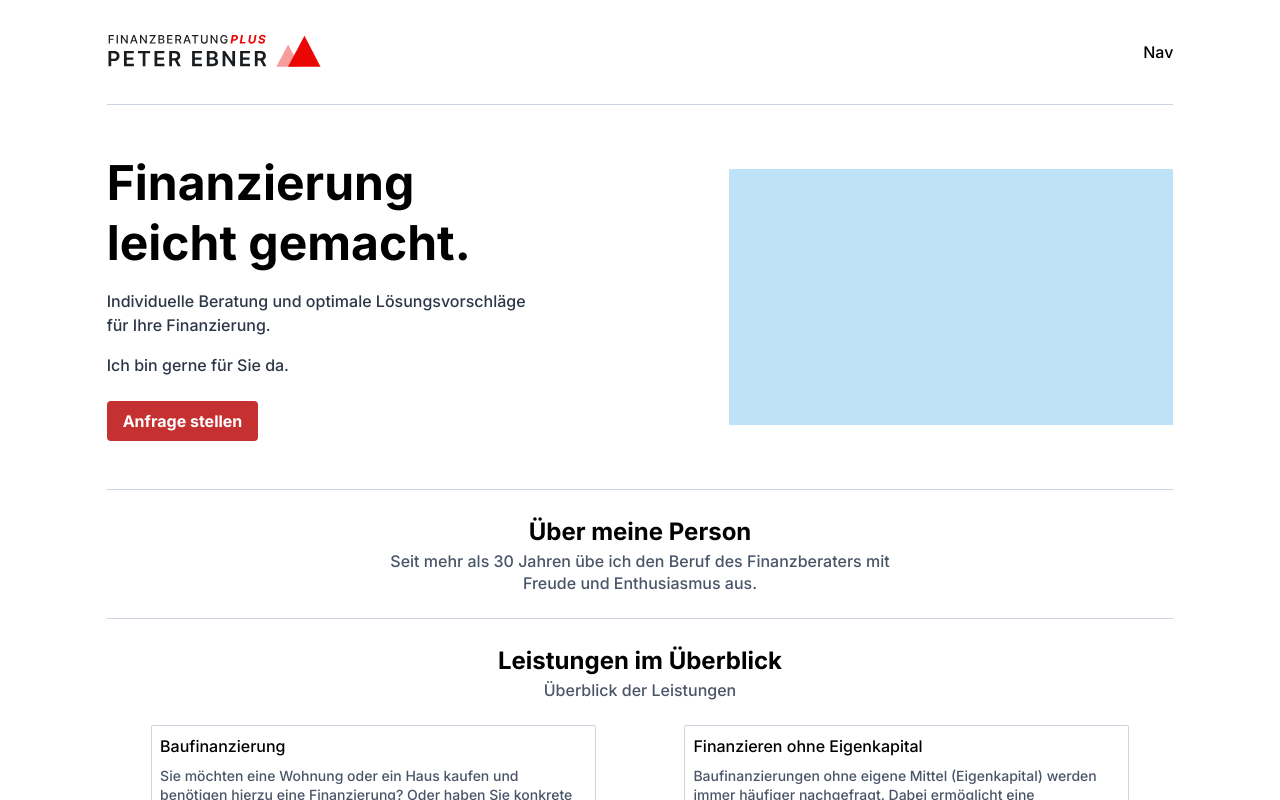
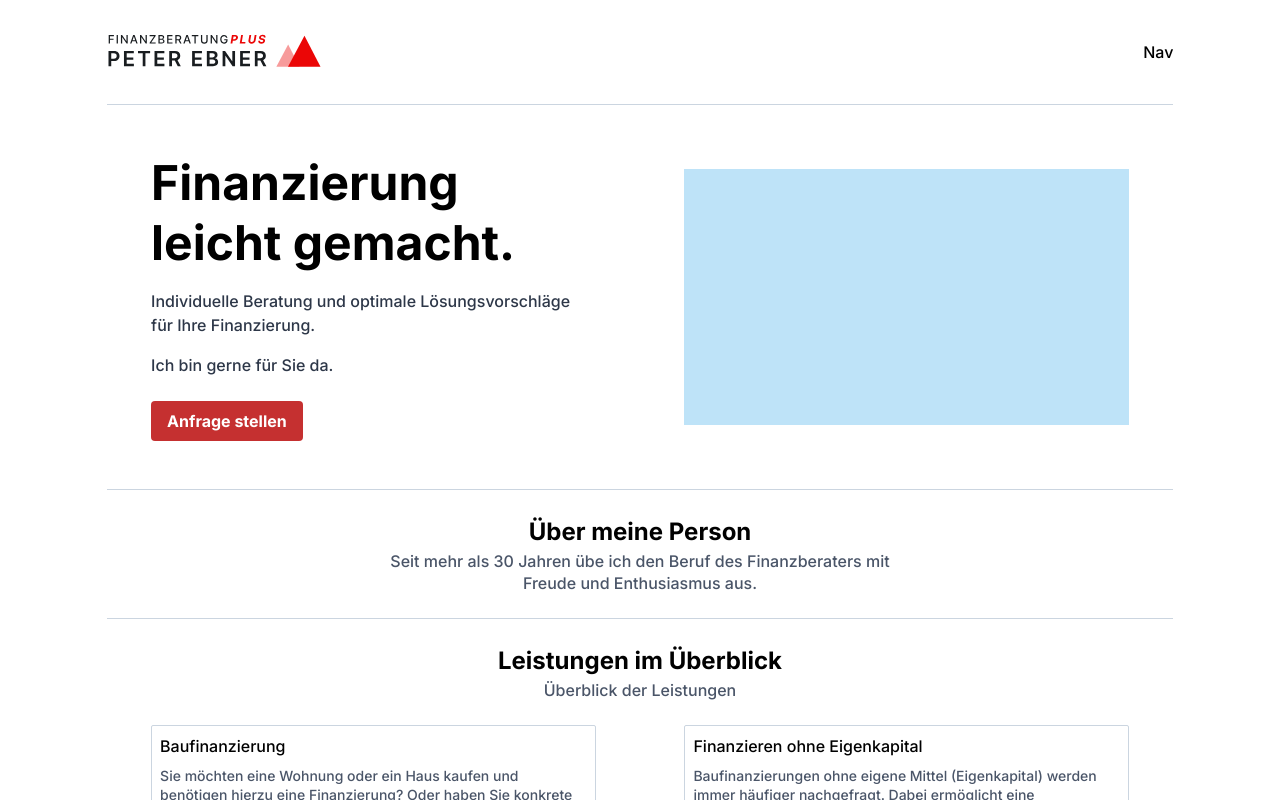
Before and after one commit to dvdptr/website-peplus, a Nuxt app: page / in a window 1280 px wide. Shown: the top 800 px of the page. Built offline with nearby package versions, Linux system fonts and the light colour scheme.

Commit message:
adjust svg width in Netzwerk component

```diff
--- a/components/Hero.vue
+++ b/components/Hero.vue
@@ -1,5 +1,5 @@
 <template>
-  <div class="border-b border-gray-400 flex py-12 justify-between items-center">
+  <div class="border-b border-gray-400 flex py-12 justify-around items-center">
     <div class="w-5/12">
       <section>
         <p class="text-5xl font-bold leading-tight pb-4">
--- a/components/Netzwerk.vue
+++ b/components/Netzwerk.vue
@@ -6,7 +6,7 @@
 
     <div class="w-5/6 mx-auto flex flex-wrap items-center">
       <div class="mx-auto" v-for="logo in netzwerkLogos" v-bind:key="logo">
-        <img :src="logo.imageUrl" alt class="w-24 lg:w-32 m-4 lg:m-8" />
+        <img :src="logo.imageUrl" alt class="w-24 lg:w-24 m-4 lg:m-8" />
       </div>
     </div>
   </div>
```
